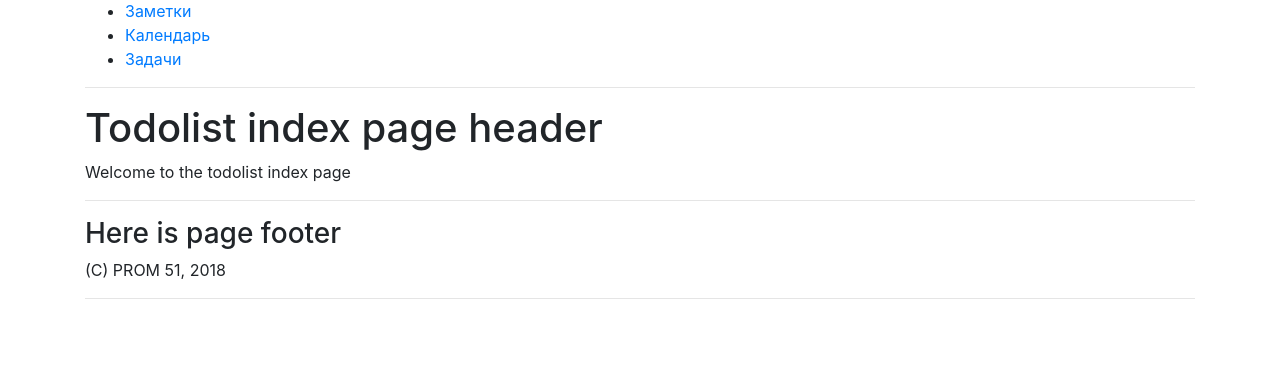
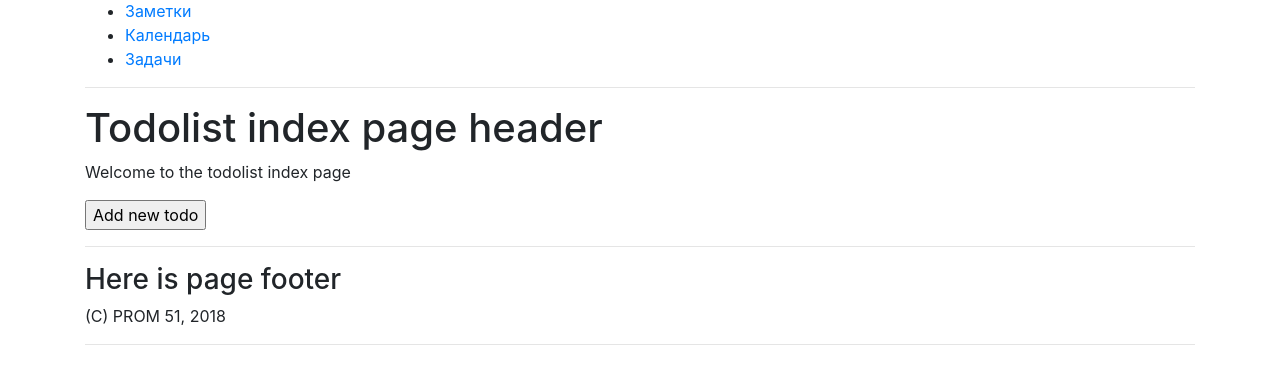
Before and after one commit to ilozur/web-organizer, a Django app: page /todo/ in a window 1280 px wide. Shown: the part 140-524 px from the top of the page. Run offline with Django 3.2, Linux system fonts and the light colour scheme; parts of the project's set-up code (start-up, migrations or seed data) failed here and were passed over; some libraries are stand-ins or nearby versions.

Commit message:
add buttons

```diff
--- a/templates/todolist/add.html
+++ b/templates/todolist/add.html
@@ -2,8 +2,9 @@
 
 {% block content %}
     <h1>Add new todo</h1>
-    <form action="/add" method="post" id="add_form">
+    <form action="/todo/add" method="post" id="add_form">
         {% csrf_token %}
         {{ add_form.as_p }}
+        <a href="/todo/add_result"><input name="add_todo" type="submit" value="Submit"></a>
     </form>
 {% endblock %}
--- a/templates/todolist/index.html
+++ b/templates/todolist/index.html
@@ -3,4 +3,5 @@
 {% block content %}
     <h1>{{ header }}</h1>
     <p>Welcome to the todolist index page</p>
+    <a href="/todo/add"><input type="submit" value="Add new todo"></a>
 {% endblock %}
--- a/todolist/urls.py
+++ b/todolist/urls.py
@@ -5,5 +5,5 @@ from todolist import views
 
 urlpatterns = [
     path('', index, name='todolist.index'),
-    path('add', views.add_todo, name='add_todo'),
+    path('add', views.add_todo, name='todolist.add_todo'),
 ]
--- a/todolist/views.py
+++ b/todolist/views.py
@@ -17,7 +17,7 @@ def index(request):
     }
     return render(request, "todolist/index.html", context)
 
-@login_required
+#@login_required
 def add_todo(request):
         context = {}
         context['user'] = request.user
@@ -33,11 +33,11 @@ def add_todo(request):
                 context['id'] = p.id
             else:
                 context['errors'] = form.errors
-            return render(request, 'add_result.html', context)
+            return render(request, 'todolist/add.html', context)
         else:
             form = AddTodoForm()
             context['add_form'] = form
-            return render(request, 'add.html', context)
+            return render(request, 'todolist/add.html', context)
 
 
 def time_for_todo():
```
